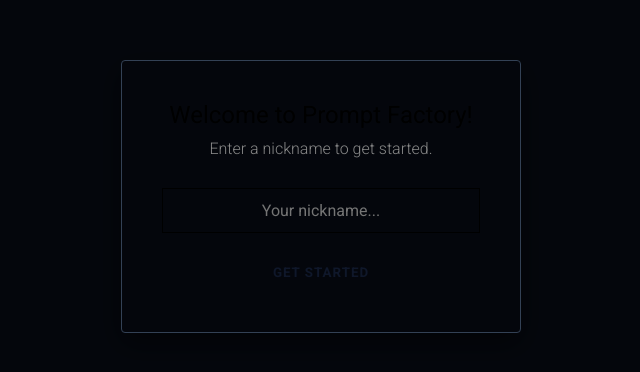
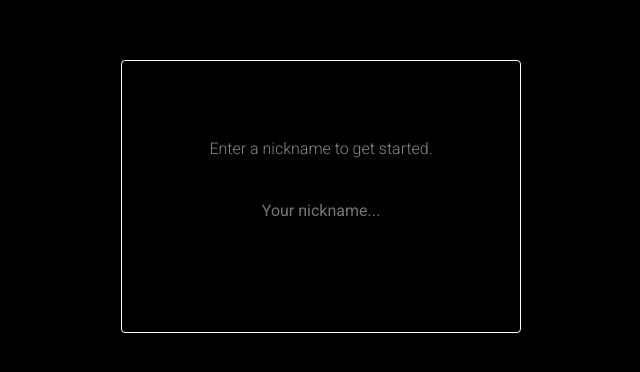
Before and after one commit to Ashmit-1/prompt_factory, a React (Vite) app: page / in a window 1280 px wide. Shown: the part 204-576 px from the top of the page, without its empty margins (319-959 px from the left). Built offline with nearby package versions, Linux system fonts and the light colour scheme.

Commit message:
style: restore strict minimalist black and white theme while preserving layout

```diff
--- a/src/components/BuildPrompt.css
+++ b/src/components/BuildPrompt.css
@@ -4,6 +4,7 @@
   flex-direction: column;
   height: calc(100vh - var(--header-height));
   color: var(--text-primary);
+  background-color: var(--bg-color);
 }
 
 .build-prompt-header {
@@ -22,35 +23,32 @@
   background: var(--input-bg);
   border: 1px solid var(--border-color);
   color: var(--text-primary);
-  border-radius: 8px;
+  border-radius: 4px;
   outline: none;
   width: 60%;
   padding: 0.6rem 1rem;
-  transition: border-color 0.2s;
+  transition: opacity 0.2s;
 }
 
 .prompt-name-input:focus {
-  border-color: var(--accent-color);
+  opacity: 0.8;
 }
 
 .save-button {
   font-family: var(--font-main);
-  background: var(--accent-color);
-  color: #000;
-  border: none;
+  background: var(--text-primary);
+  color: var(--bg-color);
+  border: 1px solid var(--border-color);
   padding: 0.7rem 1.5rem;
   cursor: pointer;
   font-weight: 600;
-  border-radius: 8px;
-  transition: transform 0.1s, opacity 0.2s;
+  border-radius: 4px;
+  transition: all 0.2s;
 }
 
 .save-button:hover {
-  opacity: 0.9;
-}
-
-.save-button:active {
-  transform: scale(0.98);
+  background: var(--bg-color);
+  color: var(--text-primary);
 }
 
 .build-prompt-grid {
@@ -88,12 +86,12 @@
   font-weight: 500;
   color: var(--text-secondary);
   transition: all 0.2s;
-  border-radius: 6px;
+  border-radius: 4px;
 }
 
 .tab-button.active {
-  background: var(--card-bg);
-  color: var(--text-primary);
+  background: var(--text-primary);
+  color: var(--bg-color);
   border: 1px solid var(--border-color);
 }
 
@@ -111,18 +109,13 @@
 }
 
 .block-card {
-  background: var(--card-bg);
+  background: var(--bg-color);
   border: 1px solid var(--border-color);
-  border-radius: 8px;
+  border-radius: 4px;
   padding: 1.2rem;
   display: flex;
   flex-direction: column;
   gap: 1rem;
-  transition: border-color 0.2s;
-}
-
-.block-card:hover {
-  border-color: #475569;
 }
 
 .block-card-header {
@@ -145,7 +138,7 @@
 }
 
 .block-title:focus {
-  border-bottom-color: var(--accent-color);
+  border-bottom-color: var(--text-primary);
 }
 
 .block-controls {
@@ -155,7 +148,7 @@
 
 .block-controls button {
   background: var(--bg-color);
-  color: var(--text-secondary);
+  color: var(--text-primary);
   border: 1px solid var(--border-color);
   cursor: pointer;
   padding: 0.3rem 0.6rem;
@@ -165,8 +158,8 @@
 }
 
 .block-controls button:hover:not(:disabled) {
-  color: var(--text-primary);
-  border-color: var(--text-primary);
+  background: var(--text-primary);
+  color: var(--bg-color);
 }
 
 .block-controls button:disabled {
@@ -179,17 +172,16 @@
   width: 100%;
   min-height: 120px;
   padding: 0.8rem;
-  background: var(--input-bg);
+  background: var(--bg-color);
   border: 1px solid var(--border-color);
   color: var(--text-primary);
-  border-radius: 6px;
+  border-radius: 4px;
   resize: vertical;
   outline: none;
-  transition: border-color 0.2s;
 }
 
 .block-content:focus {
-  border-color: var(--accent-color);
+  border-color: var(--text-primary);
 }
 
 .add-block-btn {
@@ -201,12 +193,12 @@
   text-align: center;
   font-weight: 500;
   color: var(--text-secondary);
-  border-radius: 8px;
+  border-radius: 4px;
   transition: all 0.2s;
 }
 
 .add-block-btn:hover {
-  border-color: var(--accent-color);
+  border-color: var(--text-primary);
   color: var(--text-primary);
 }
 
@@ -240,22 +232,22 @@
   font-family: var(--font-main);
   font-weight: 500;
   width: 160px;
-  color: var(--accent-color);
+  color: var(--text-primary);
 }
 
 .variable-value {
   font-family: var(--font-main);
   flex: 1;
   padding: 0.6rem;
-  background: var(--input-bg);
+  background: var(--bg-color);
   border: 1px solid var(--border-color);
   color: var(--text-primary);
-  border-radius: 6px;
+  border-radius: 4px;
   outline: none;
 }
 
 .variable-value:focus {
-  border-color: var(--accent-color);
+  border-color: var(--text-primary);
 }
 
 /* Preview Column */
@@ -285,20 +277,20 @@
 
 .copy-btn {
   font-family: var(--font-main);
-  background: var(--card-bg);
+  background: var(--bg-color);
   color: var(--text-primary);
   border: 1px solid var(--border-color);
   padding: 0.5rem 1.2rem;
   cursor: pointer;
   font-size: 0.8rem;
   font-weight: 600;
-  border-radius: 6px;
+  border-radius: 4px;
   transition: all 0.2s;
 }
 
 .copy-btn:hover {
-  background: var(--border-color);
-  border-color: var(--text-primary);
+  background: var(--text-primary);
+  color: var(--bg-color);
 }
 
 .markdown-preview {
@@ -311,6 +303,7 @@
   line-height: 1.6;
   white-space: pre-wrap;
   word-wrap: break-word;
+  text-align: left;
 }
 
 /* Modal */
@@ -320,7 +313,7 @@
   left: 0;
   right: 0;
   bottom: 0;
-  background: rgba(0,0,0,0.7);
+  background: rgba(0,0,0,0.8);
   backdrop-filter: blur(4px);
   display: flex;
   justify-content: center;
@@ -329,9 +322,9 @@
 }
 
 .save-modal {
-  background: var(--card-bg);
+  background: var(--bg-color);
   border: 1px solid var(--border-color);
-  border-radius: 12px;
+  border-radius: 4px;
   padding: 2rem;
   max-width: 500px;
   width: 90%;
@@ -339,7 +332,6 @@
   flex-direction: column;
   gap: 1.5rem;
   color: var(--text-primary);
-  box-shadow: 0 20px 25px -5px rgba(0, 0, 0, 0.3);
 }
 
 .save-modal h3 {
@@ -363,31 +355,31 @@
 .version-option input {
   font-family: var(--font-main);
   padding: 0.6rem;
-  background: var(--input-bg);
+  background: var(--bg-color);
   border: 1px solid var(--border-color);
   color: var(--text-primary);
-  border-radius: 6px;
+  border-radius: 4px;
 }
 
 .save-modal button {
   font-family: var(--font-main);
   padding: 0.8rem;
   cursor: pointer;
-  background: var(--accent-color);
-  color: #000;
-  border: none;
-  border-radius: 8px;
+  background: var(--text-primary);
+  color: var(--bg-color);
+  border: 1px solid var(--border-color);
+  border-radius: 4px;
   font-weight: 600;
   transition: opacity 0.2s;
 }
 
 .save-modal button:hover {
-  opacity: 0.9;
+  opacity: 0.8;
 }
 
 .close-modal {
-  background: var(--border-color) !important;
-  color: var(--text-secondary) !important;
+  background: var(--bg-color) !important;
+  color: var(--text-primary) !important;
 }
 
 /* Responsiveness */
--- a/src/components/GlobalHeader.css
+++ b/src/components/GlobalHeader.css
@@ -48,9 +48,9 @@
 
 .nav-segmented {
   display: flex;
-  background: var(--card-bg);
+  background: var(--bg-color);
   padding: 4px;
-  border-radius: 8px;
+  border-radius: 4px;
   border: 1px solid var(--border-color);
 }
 
@@ -64,13 +64,13 @@
   font-weight: 500;
   color: var(--text-secondary);
   transition: all 0.2s ease;
-  border-radius: 6px;
+  border-radius: 4px;
 }
 
 .nav-tab.active {
-  background: var(--border-color);
-  color: var(--text-primary);
-  box-shadow: 0 2px 4px rgba(0,0,0,0.2);
+  background: var(--text-primary);
+  color: var(--bg-color);
+  border-radius: 4px;
 }
 
 .header-right {
@@ -81,7 +81,7 @@
 
 .header-btn {
   background: transparent;
-  color: var(--text-secondary);
+  color: var(--text-primary);
   border: 1px solid var(--border-color);
   padding: 6px 12px;
   font-family: var(--font-main);
@@ -90,10 +90,10 @@
   transition: all 0.2s ease;
   text-transform: uppercase;
   letter-spacing: 0.5px;
-  border-radius: 6px;
+  border-radius: 4px;
 }
 
 .header-btn:hover {
-  color: var(--text-primary);
-  border-color: var(--text-primary);
+  background: var(--text-primary);
+  color: var(--bg-color);
 }
--- a/src/styles/global.css
+++ b/src/styles/global.css
@@ -1,11 +1,11 @@
 :root {
-  --bg-color: #0f172a;
-  --card-bg: #1e293b;
-  --text-primary: #f8fafc;
-  --text-secondary: #94a3b8;
-  --accent-color: #38bdf8;
-  --border-color: #334155;
-  --input-bg: #0f172a;
+  --bg-color: #000000;
+  --card-bg: #000000;
+  --text-primary: #ffffff;
+  --text-secondary: #cccccc;
+  --accent-color: #ffffff;
+  --border-color: #ffffff;
+  --input-bg: #000000;
   --font-main: 'Roboto', sans-serif;
   --header-height: 64px;
 }
```
